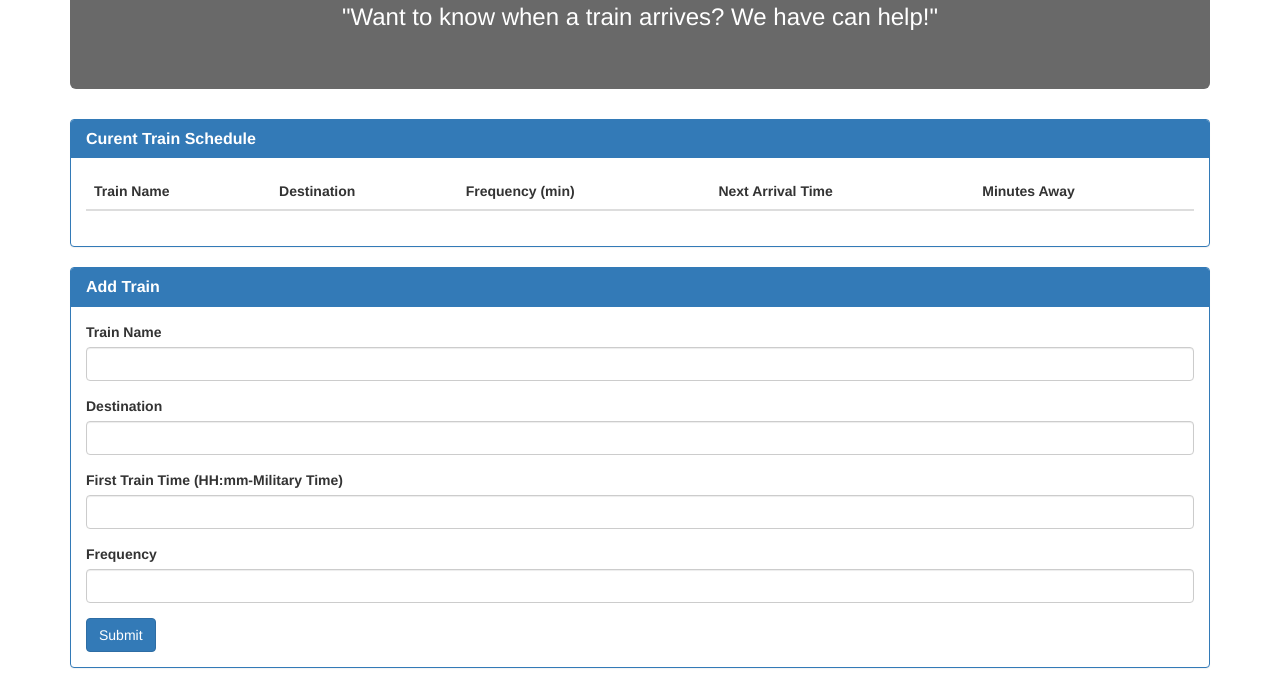
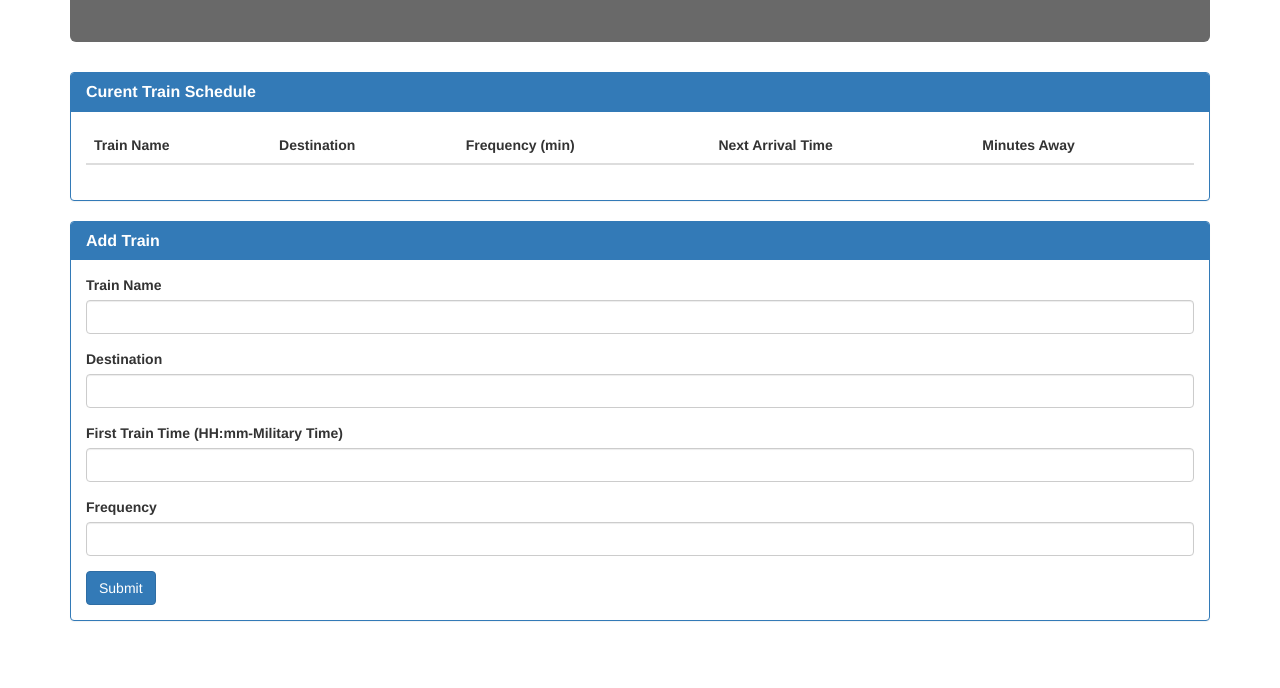
Before and after one commit to dleiva345/Train-Scheduler-Firebase, a plain HTML site: page index.html in a window 1280 px wide. Shown: the part 153-841 px from the top of the page. After the commit the page ends 800 px from the top, so only its background shows below. Drawn offline with nearby package versions, Linux system fonts and the light colour scheme; no server answers.

```diff
--- a/index.html
+++ b/index.html
@@ -31,7 +31,7 @@
       <!-- Jumbotron -->
       <div class="jumbotron" style="background-color:dimgray; color: white;">
         <h1 class="text-center">Train Schedule</h1>
-        <h3 class="text-center"> "Want to know when a train arrives? We have can help!"</h3>
+
       </div>
 
       <div class="row">
```
